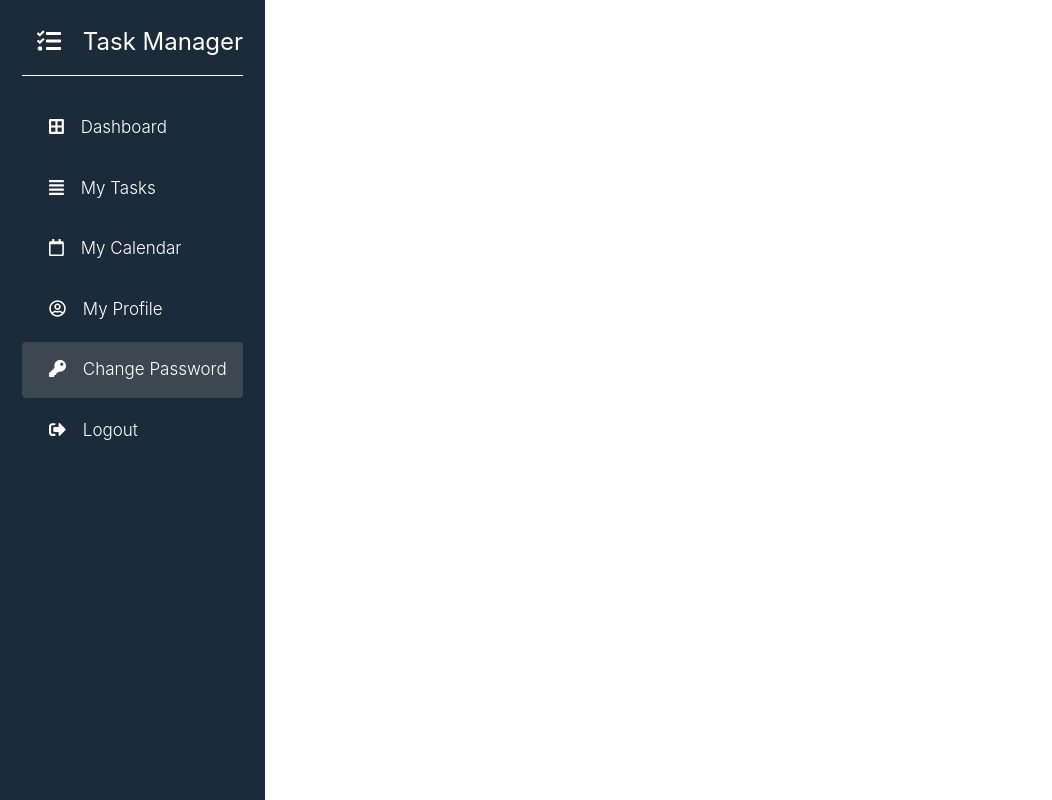
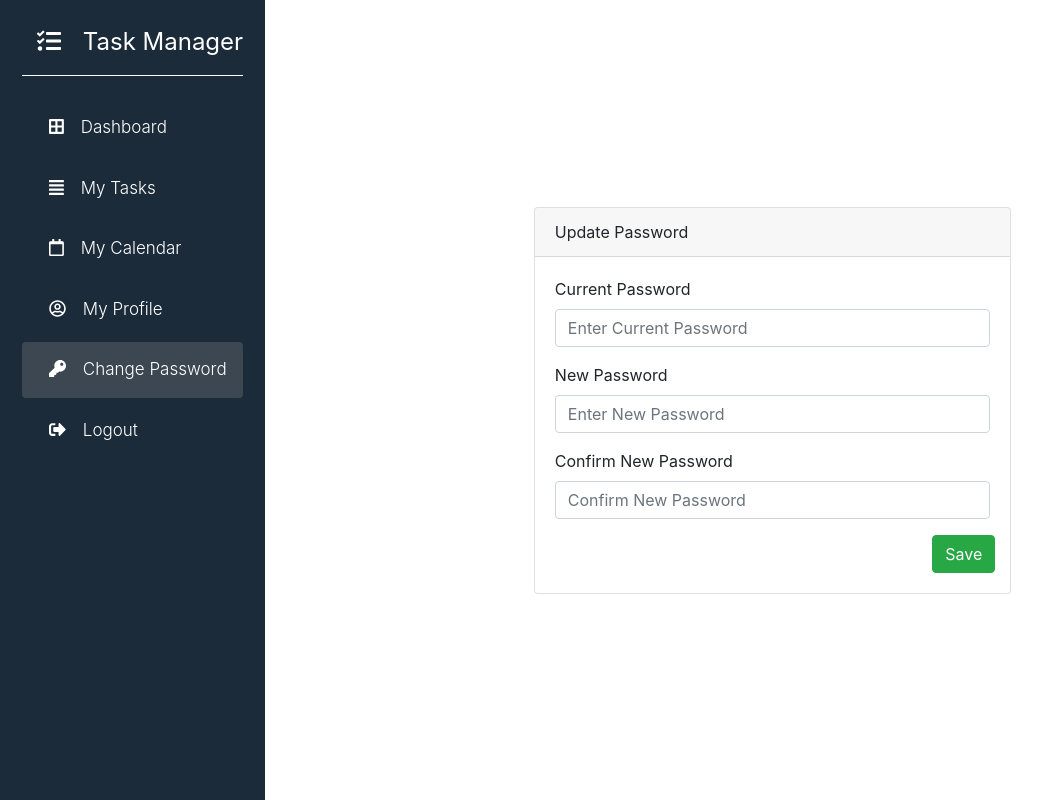
Before and after one commit to gudapraveenkumar/EHR-System, a React (Create React App) app: page /change-password in a window 1280 px wide. Shown: the whole page, without its empty margins (0-1052 px from the left). Built offline with nearby package versions, Linux system fonts and the light colour scheme; sample sign-in values are in the browser's storage.

Commit message:
Add change password page

```diff
--- a/src/App.js
+++ b/src/App.js
@@ -18,6 +18,7 @@ import {checkUserLogin} from "./redux-store/actions/auth-actions";
 import AppSideNav from './components/sidenav/side-nav';
 import MyCalendar from './components/calendar/my-calendar';
 import Dashboard from './components/dashboard/dashboard';
+import ChangePassword from './components/profile/change-password';
 
 
 class App extends Component {
@@ -34,13 +35,13 @@ class App extends Component {
           <Row style={{marginLeft:'0px', marginRight:'0px'}}>
             {
                 this.props.authContainer.userLogin &&
-                <Col md="2.7" style={{paddingLeft:'0px'}}>
+                <Col md="2.7" style={{paddingLeft:'0px', height:'100vh'}}>
                   <AppSideNav/>
                 </Col>
             }
 
-            <Col>
-            <div style={{paddingRight:'0px', paddingLeft: '0px'}} className="container-fluid">
+            <Col style={{height:'100vh', overflow: 'auto'}}>
+            <div style={{paddingRight:'0px', paddingLeft: '0px', height:'100%'}} className="container-fluid">
               <Switch>
                 <Route path="/login" component = {Login}/>
                 <Route path="/logout" component = {Logout}/>
@@ -48,6 +49,7 @@ class App extends Component {
                 <ProtectedRoute path="/task-list" component = {TaskList} />
                 <ProtectedRoute path="/my-calendar" component = {MyCalendar}/>
                 <ProtectedRoute path="/dashboard" component = {Dashboard}/>
+                <ProtectedRoute path="/change-password" component = {ChangePassword} />
                 <Route path="/" exact component = {Login}/>
               </Switch>
             </div>
--- a/src/components/dashboard/dashboard-task-card.jsx
+++ b/src/components/dashboard/dashboard-task-card.jsx
@@ -6,13 +6,15 @@ import Moment from 'react-moment';
 
 class DashboardTaskCard extends Component {
    state = {  }
+
+
    render() {
       const task = this.props.task;
       let chipClass = task.priority.id === 1? 'lowp-clr': (task.priority.id === 2 ? 'mediump-clr':'highp-clr');
       const chipClassName = 'priority-chip ' + chipClass;
       const statusBackground = task.status.id === 1? '#25d2d2': (task.status.id === 2? '#b9a8ef':'');
       return (
-         <div style={{border: '1px solid #e8e8e8', padding:'5px 10px', marginBottom: '10px'}}>
+         <div onClick = {this.props.openTask} style={{border: '1px solid #e8e8e8', padding:'5px 10px', marginBottom: '10px', cursor:'pointer'}}>
             <Row>
                <Col>
                <div>
--- a/src/components/dashboard/dashboard.jsx
+++ b/src/components/dashboard/dashboard.jsx
@@ -8,6 +8,7 @@ import DashboardCard from './dashboard-cards';
 import '../task/task.scss';
 import './dashboard.scss';
 import DashboardTaskCard from './dashboard-task-card';
+import TaskModal from '../task/task-modal';
 
 class Dashboard extends Component {
 
@@ -15,13 +16,35 @@ class Dashboard extends Component {
       this.props.getTasks();
    }
 
-   state = {  }
+   state = {
+      showTaskDetailsModal: false,
+      selectedTask: {}
+   };
+
+   taskDetailsHandler = (task) =>{
+      this.setState({showTaskDetailsModal:true, selectedTask:task});
+   };
+
+   closeTaskDetailsModal = () =>{
+      this.setState({showTaskDetailsModal:false, selectedTask:{}});
+   };
+
    render() {
 
       let tasks = this.props.taskContainer.tasks;
 
       return (
          <div style={{marginTop:'10px'}}>
+
+             { this.state.showTaskDetailsModal &&
+
+               <TaskModal
+                  taskId={this.state.selectedTask.id}
+                  isNewTask={false}
+                  closeModal={this.closeTaskDetailsModal}
+                  openModal={this.state.showTaskDetailsModal}/>
+               }
+
             <Row className="d-flex align-items-center">
                <Col>
                   <DashboardCard title= "Today's Tasks" icon={['far', 'calendar']} count="11"/>
@@ -61,7 +84,7 @@ class Dashboard extends Component {
                      if(item.status.id === 1){
                         return (
                            <div key={item.id}>
-                                    <DashboardTaskCard task={item}/>
+                              <DashboardTaskCard openTask={() => this.taskDetailsHandler(item)} task={item}/>
                            </div>
                         )
                      }return ''
@@ -75,7 +98,7 @@ class Dashboard extends Component {
                      if(item.status.id === 2){
                         return (
                            <div key={item.id}>
-                                    <DashboardTaskCard task={item}/>
+                              <DashboardTaskCard openTask={() => this.taskDetailsHandler(item)} task={item}/>
                            </div>
                         )
                      }return ''
--- /dev/null
+++ b/src/components/profile/change-password.jsx
@@ -0,0 +1,63 @@
+import React, { Component } from 'react';
+import Card from 'react-bootstrap/Card';
+import Button from 'react-bootstrap/Button';
+import Row from 'react-bootstrap/Row';
+import Col from 'react-bootstrap/Col';
+import Form from 'react-bootstrap/Form';
+
+class ChangePassword extends Component{
+
+   state = {
+      data:{
+         currentPassword:'',
+         newPassword: '',
+         confirmPassword: ''
+      }
+   };
+
+   render(){
+      return(
+      <div style={{height: '100%'}}>
+         <Row style={{height: '100%'}} className="justify-content-center align-items-center">
+            <Col md={6}>
+               <Card>
+                  <Card.Header>Update Password</Card.Header>
+                     <Card.Body>
+
+                     <Form>
+
+                        <Form.Group controlId="currentPassword">
+                           <Form.Label>Current Password</Form.Label>
+                           <Form.Control type="password" placeholder="Enter Current Password" />
+                        </Form.Group>
+
+                        <Form.Group controlId="newPassword">
+                           <Form.Label>New Password</Form.Label>
+                           <Form.Control type="password" placeholder="Enter New Password" />
+                        </Form.Group>
+
+                        <Form.Group controlId="confirmPassword">
+                           <Form.Label>Confirm New Password</Form.Label>
+                           <Form.Control type="password" placeholder="Confirm New Password" />
+                        </Form.Group>
+
+                        <Row className="justify-content-end">
+
+                              <Button style={{marginRight:'10px'}} type="submit" variant="success">Save</Button>
+                        </Row>
+                     </Form>
+
+
+                     </Card.Body>
+               </Card>
+            </Col>
+         </Row>
+
+      </div>
+      )
+
+   }
+
+}
+
+export default ChangePassword;
--- a/src/components/task/task-modal.jsx
+++ b/src/components/task/task-modal.jsx
@@ -178,8 +178,23 @@ class TaskModal extends Component {
                            </Form.Control>
                         </Form.Group>
 
+                        <Form.Group as={Col} controlId="status">
+                              <Form.Label>Status</Form.Label>
+                              <Form.Control as = "select"
+                                 onChange = {this.handleChange}
+                                 name = "status_id"
+                                 value = {this.state.data.status_id}>
+                              {
+                                 this.state.taskStatuses.map(item =>{
+                                    return <option key={item.id} value={item.id}>{item.name}</option>
+                                 })
+                              }
+                              </Form.Control>
+                           </Form.Group>
+
                      </Form.Row>
-                     <Form.Row>
+
+                     <Form.Row className="align-items-center">
 
                            {/* <Form.Group as={Col} md={3} controlId="assignee">
                               <Form.Label>Assignee</Form.Label>
@@ -195,19 +210,7 @@ class TaskModal extends Component {
                               </Form.Control>
                            </Form.Group> */}
 
-                           <Form.Group as={Col} md={3} style={{marginLeft:'8%'}} controlId="status">
-                              <Form.Label>Status</Form.Label>
-                              <Form.Control as = "select"
-                                 onChange = {this.handleChange}
-                                 name = "status_id"
-                                 value = {this.state.data.status_id}>
-                              {
-                                 this.state.taskStatuses.map(item =>{
-                                    return <option key={item.id} value={item.id}>{item.name}</option>
-                                 })
-                              }
-                           </Form.Control>
-                           </Form.Group>
+
 
                            <Col className="d-flex justify-content-end d-flex align-items-center">
                               {this.props.isNewTask &&
```
Lines whose indentation alone changed are shown as unchanged.
